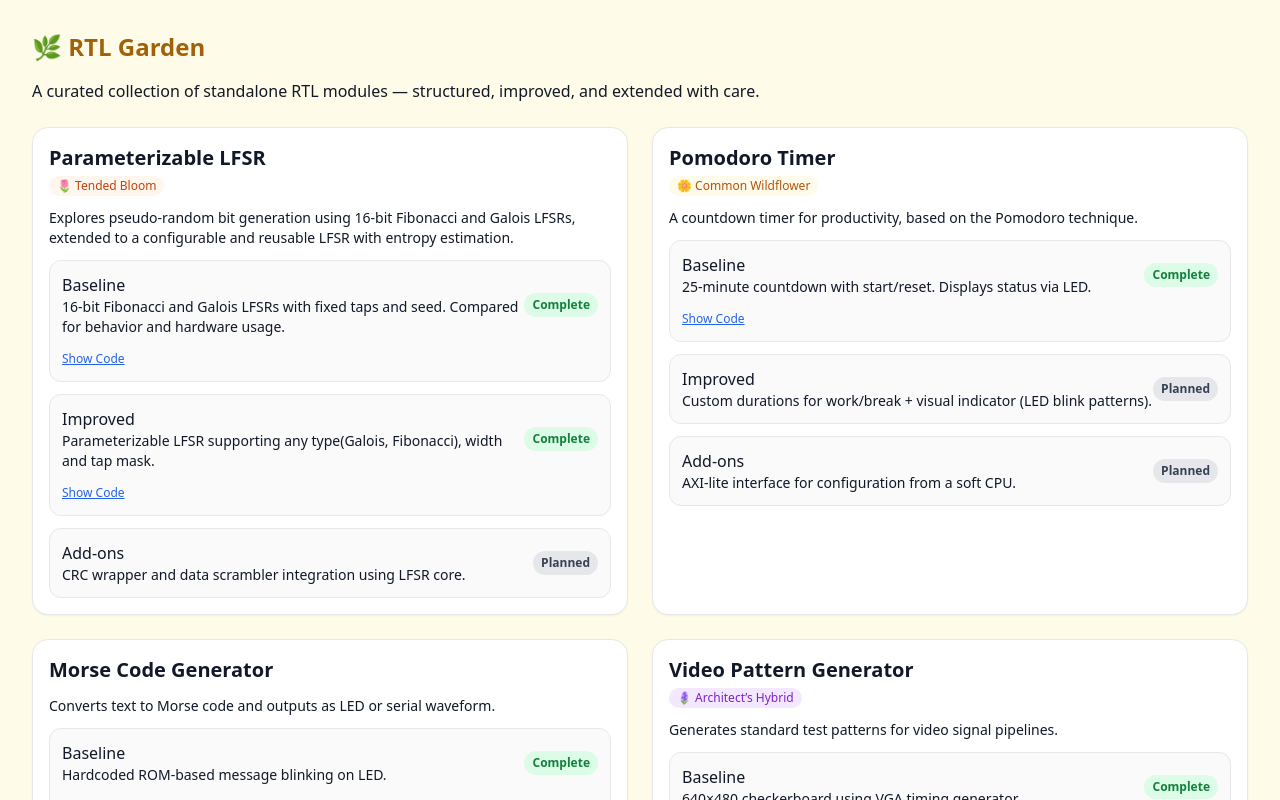
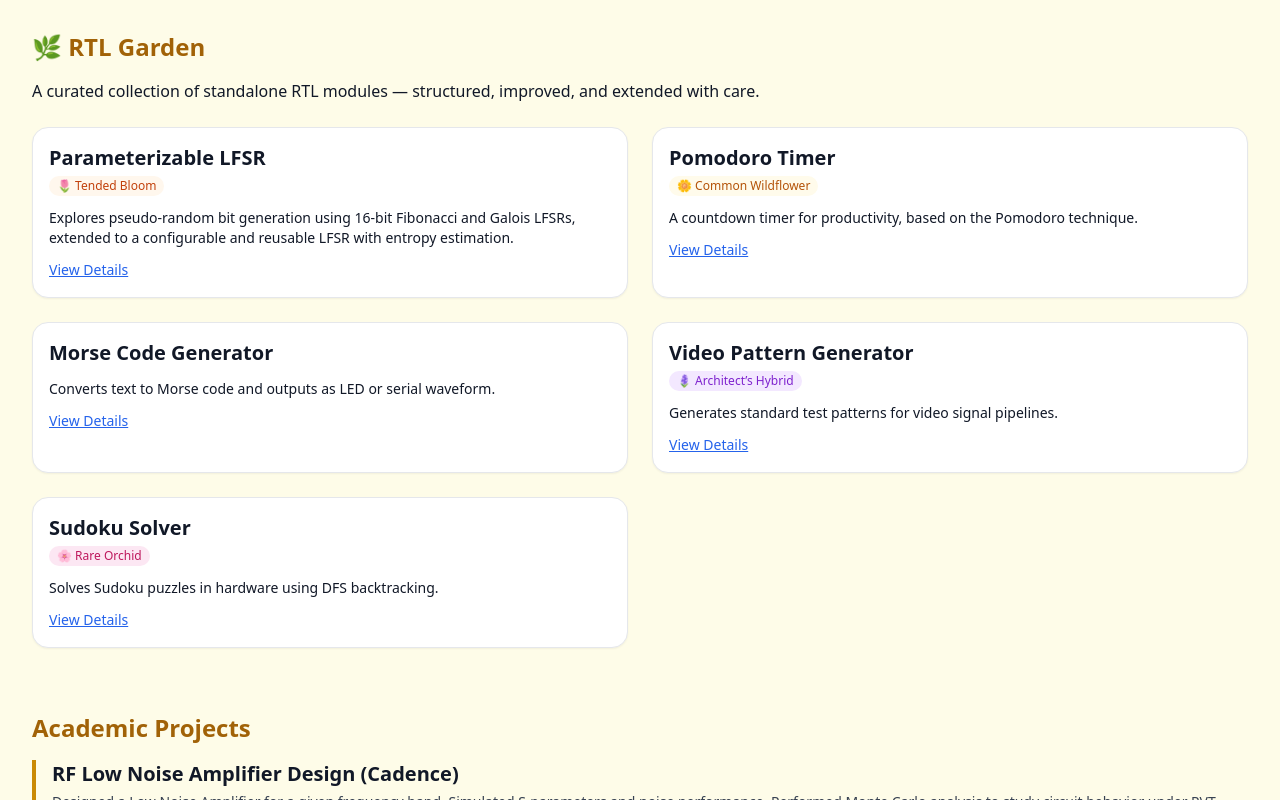
Before and after one commit to Veena-vk/veena-portfolio-dev, a Next.js app: page /sun in a window 1280 px wide. Shown: the part 1880-2680 px from the top of the page. Built offline with nearby package versions, Linux system fonts and the light colour scheme.

Commit message:
Update RtlGarden.tsx

```diff
--- a/app/sun/components/RtlGarden.tsx
+++ b/app/sun/components/RtlGarden.tsx
@@ -13,23 +13,31 @@ export default function RtlGarden() {
 
       <div className="grid grid-cols-1 sm:grid-cols-2 gap-6">
         {rtlGarden.map((project) => (
-          <div
-            key={project.id}
-            className="border rounded-2xl p-4 shadow-sm bg-white dark:bg-zinc-900 space-y-3"
-          >
+          <ProjectCard key={project.id} project={project} />
+        ))}
+      </div>
+    </section>
+  );
+}
+
+function ProjectCard({ project }: { project: any }) {
+  const [expanded, setExpanded] = useState(false);
+
+  const rarityClass = project.rarity?.includes("Wildflower")
+    ? "bg-amber-50 text-amber-700"
+    : project.rarity?.includes("Tended Bloom")
+    ? "bg-orange-50 text-orange-700"
+    : project.rarity?.includes("Hybrid")
+    ? "bg-purple-100 text-purple-700"
+    : "bg-pink-100 text-pink-700";
+
+  return (
+    <div className="border rounded-2xl p-4 shadow-sm bg-white dark:bg-zinc-900 space-y-3">
       <div className="flex justify-between items-start gap-4">
         <div>
           <h3 className="text-xl font-bold">{project.title}</h3>
           {project.rarity && (
-                  <span className={`inline-block mt-1 text-xs font-medium px-2 py-0.5 rounded-full ${
-                    project.rarity.includes("Wildflower")
-                      ? "bg-amber-50 text-amber-700"
-                      : project.rarity.includes("Tended Bloom")
-                      ? "bg-orange-50 text-orange-700"
-                      : project.rarity.includes("Hybrid")
-                      ? "bg-purple-100 text-purple-700"
-                      : "bg-pink-100 text-pink-700"
-                  }`}>
+            <span className={`inline-block mt-1 text-xs font-medium px-2 py-0.5 rounded-full ${rarityClass}`}>
               {project.rarity}
             </span>
           )}
@@ -38,20 +46,33 @@ export default function RtlGarden() {
 
       <p className="text-sm text-muted-foreground">{project.description}</p>
 
+      <button
+        onClick={() => setExpanded(!expanded)}
+        className="text-sm text-blue-600 dark:text-blue-400 underline"
+      >
+        {expanded ? "Collapse" : "View Details"}
+      </button>
+
+      {expanded && (
         <div className="space-y-3">
-              {project.phases.map((phase, idx) => (
+          {project.phases.map((phase: any, idx: number) => (
             <PhaseCard key={idx} phase={phase} />
           ))}
         </div>
+      )}
     </div>
-        ))}
-      </div>
-    </section>
   );
 }
 
 function PhaseCard({ phase }: { phase: any }) {
   const [expanded, setExpanded] = useState(false);
+
+  const statusClass =
+    phase.status === "Complete"
+      ? "bg-green-100 text-green-700"
+      : phase.status === "In Progress"
+      ? "bg-yellow-100 text-yellow-800"
+      : "bg-gray-200 text-gray-700";
 
   return (
     <div className="border rounded-xl p-3 bg-zinc-50 dark:bg-zinc-800">
@@ -60,15 +81,7 @@ function PhaseCard({ phase }: { phase: any }) {
           <p className="font-medium">{phase.label}</p>
           <p className="text-sm text-muted-foreground">{phase.summary}</p>
         </div>
-        <span
-          className={`text-xs font-semibold px-2 py-1 rounded-full ${
-            phase.status === "Complete"
-              ? "bg-green-100 text-green-700"
-              : phase.status === "In Progress"
-              ? "bg-yellow-100 text-yellow-800"
-              : "bg-gray-200 text-gray-700"
-          }`}
-        >
+        <span className={`text-xs font-semibold px-2 py-1 rounded-full ${statusClass}`}>
           {phase.status}
         </span>
       </div>
```
Lines whose indentation alone changed are shown as unchanged.
